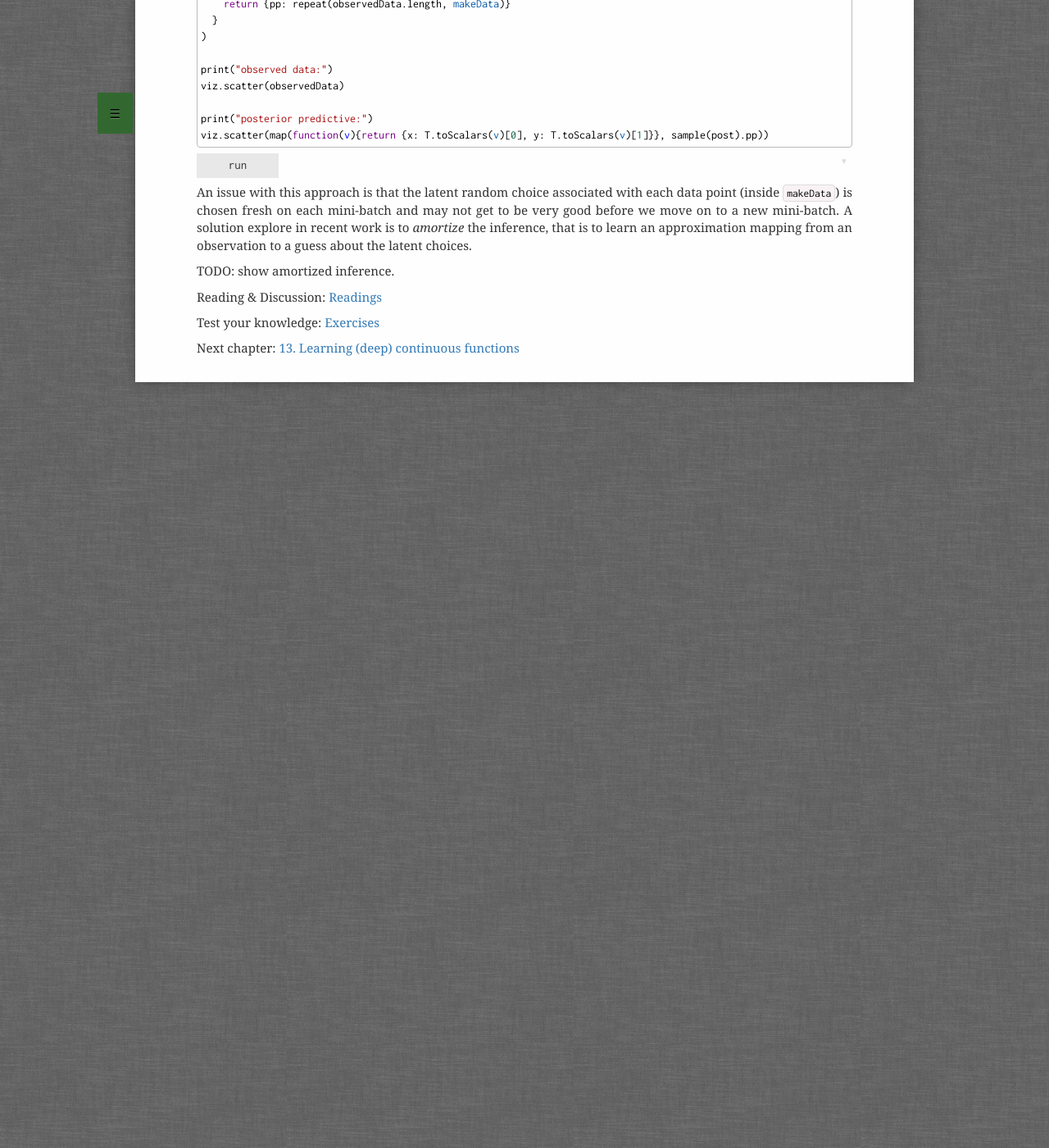
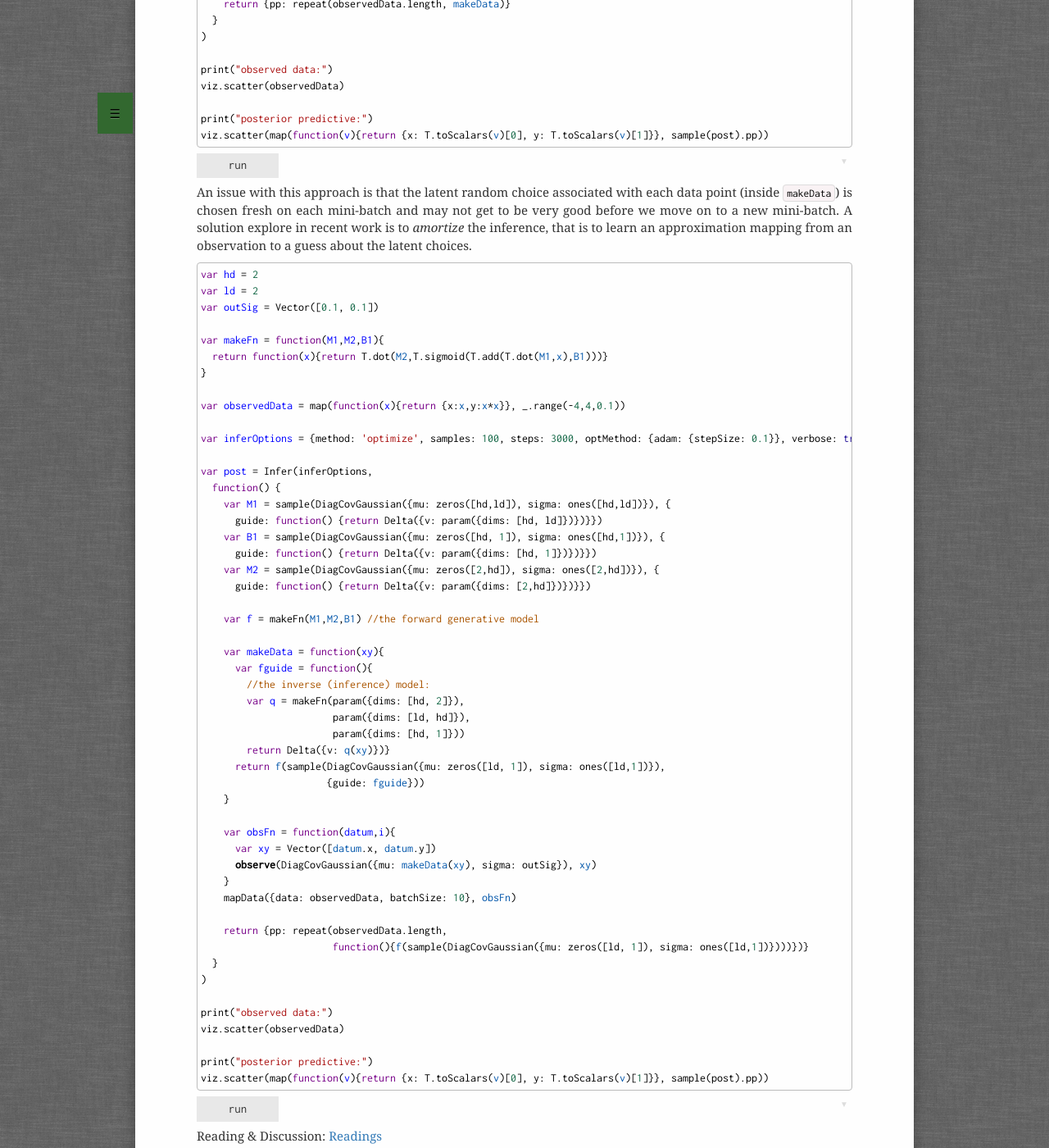
Before and after one commit to probmods/probmods2, a Jekyll site: the page built from chapters/function-learning.md, in a window 1280 px wide and 1400 px high, scrolled down 6239 px. Shown: the whole window at 82% size. Built offline with Jekyll 4.4.1, drawn with Linux system fonts in a browser that asks for light colours; a script that is not in the unit is left out; some of the changed text lies outside the part shown.

Commit message:
add amortized example

```diff
--- a/chapters/function-learning.md
+++ b/chapters/function-learning.md
@@ -105,9 +107,13 @@
 
 Just as the order of a polynomial effects the complexity of functions that can result, the size and number of the *hidden layers* effects the complexity of functions for neural nets. Try changing `dm` (the size of the single hidden layer) in the above example -- pay particular attention to how the model generalizes out of the [-4,4] training interval.
 
-The posterior samples from the bove model probably all look about the same. This is because the observation noise is very low. Try changing it.
+The posterior samples from the above model probably all look about the same. This is because the observation noise is very low. Try changing it.
 
 If we actually don't care very much about the uncertainty over functions we learn, or are not optimisic that we can capture the true posterior, we can do *maximum likelihood* inference. Here we choose the guide family to be Delta (technically this is regularized maximum likelihood, because we still have a Gaussian prior over the matrices):
+
+<!--
+  + We should at least link to Delta wikipedia page -- this might need some motivation
++ Maybe a little more motivation/discussion around MLE -- why wouldn't we be confident in capturing the posterior, what is a case in which modeling is still useful even if we can't, etc.-->
 
 ~~~~
 var dm = 10
@@ -305,8 +311,58 @@
 
 An issue with this approach is that the latent random choice associated with each data point (inside `makeData`) is chosen fresh on each mini-batch and may not get to be very good before we move on to a new mini-batch. A solution explore in recent work is to *amortize* the inference, that is to learn an approximation mapping from an observation to a guess about the latent choices.
 
-TODO: show amortized inference.
+~~~~
+var hd = 2
+var ld = 2
+var outSig = Vector([0.1, 0.1])
 
+var makeFn = function(M1,M2,B1){
+  return function(x){return T.dot(M2,T.sigmoid(T.add(T.dot(M1,x),B1)))}
+}
+
+var observedData = map(function(x){return {x:x,y:x*x}}, _.range(-4,4,0.1))
+
+var inferOptions = {method: 'optimize', samples: 100, steps: 3000, optMethod: {adam: {stepSize: 0.1}}, verbose: true}
+
+var post = Infer(inferOptions,
+  function() {
+    var M1 = sample(DiagCovGaussian({mu: zeros([hd,ld]), sigma: ones([hd,ld])}), {
+      guide: function() {return Delta({v: param({dims: [hd, ld]})})}})
+    var B1 = sample(DiagCovGaussian({mu: zeros([hd, 1]), sigma: ones([hd,1])}), {
+      guide: function() {return Delta({v: param({dims: [hd, 1]})})}})
+    var M2 = sample(DiagCovGaussian({mu: zeros([2,hd]), sigma: ones([2,hd])}), {
+      guide: function() {return Delta({v: param({dims: [2,hd]})})}})
+
+    var f = makeFn(M1,M2,B1) //the forward generative model
+
+    var makeData = function(xy){
+      var fguide = function(){
+        //the inverse (inference) model:
+        var q = makeFn(param({dims: [hd, 2]}),
+                       param({dims: [ld, hd]}),
+                       param({dims: [hd, 1]}))
+        return Delta({v: q(xy)})}
+      return f(sample(DiagCovGaussian({mu: zeros([ld, 1]), sigma: ones([ld,1])}),
+                      {guide: fguide}))
+    }
+
+    var obsFn = function(datum,i){
+      var xy = Vector([datum.x, datum.y])
+      observe(DiagCovGaussian({mu: makeData(xy), sigma: outSig}), xy)
+    }
+    mapData({data: observedData, batchSize: 10}, obsFn)
+
+    return {pp: repeat(observedData.length,
+                       function(){f(sample(DiagCovGaussian({mu: zeros([ld, 1]), sigma: ones([ld,1])})))})}
+  }
+)
+
+print("observed data:")
+viz.scatter(observedData)
+
+print("posterior predictive:")
+viz.scatter(map(function(v){return {x: T.toScalars(v)[0], y: T.toScalars(v)[1]}}, sample(post).pp))
+~~~~
 
 
 Reading & Discussion: [Readings]({{site.baseurl}}/readings/function-learning.html)
```
Also changed, not shown: other parts of chapters/function-learning.md (+5 -3 lines).
